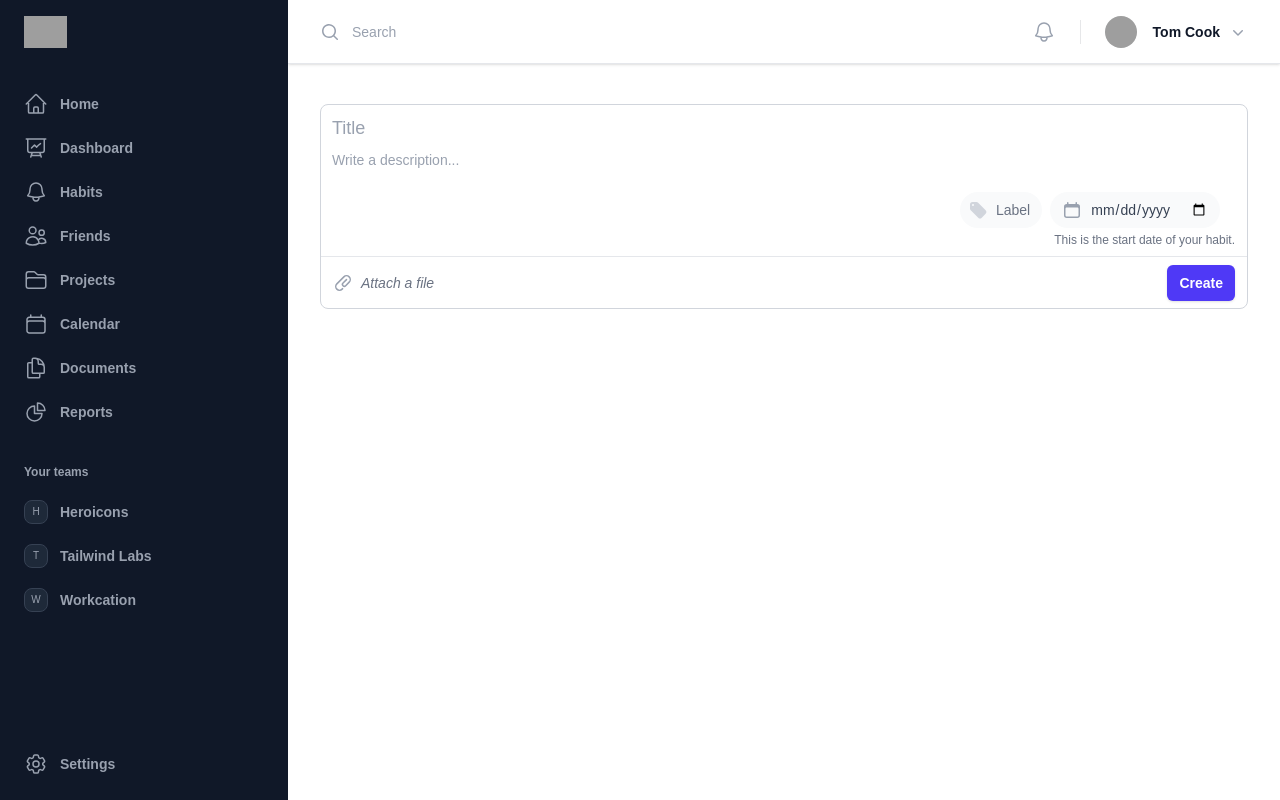
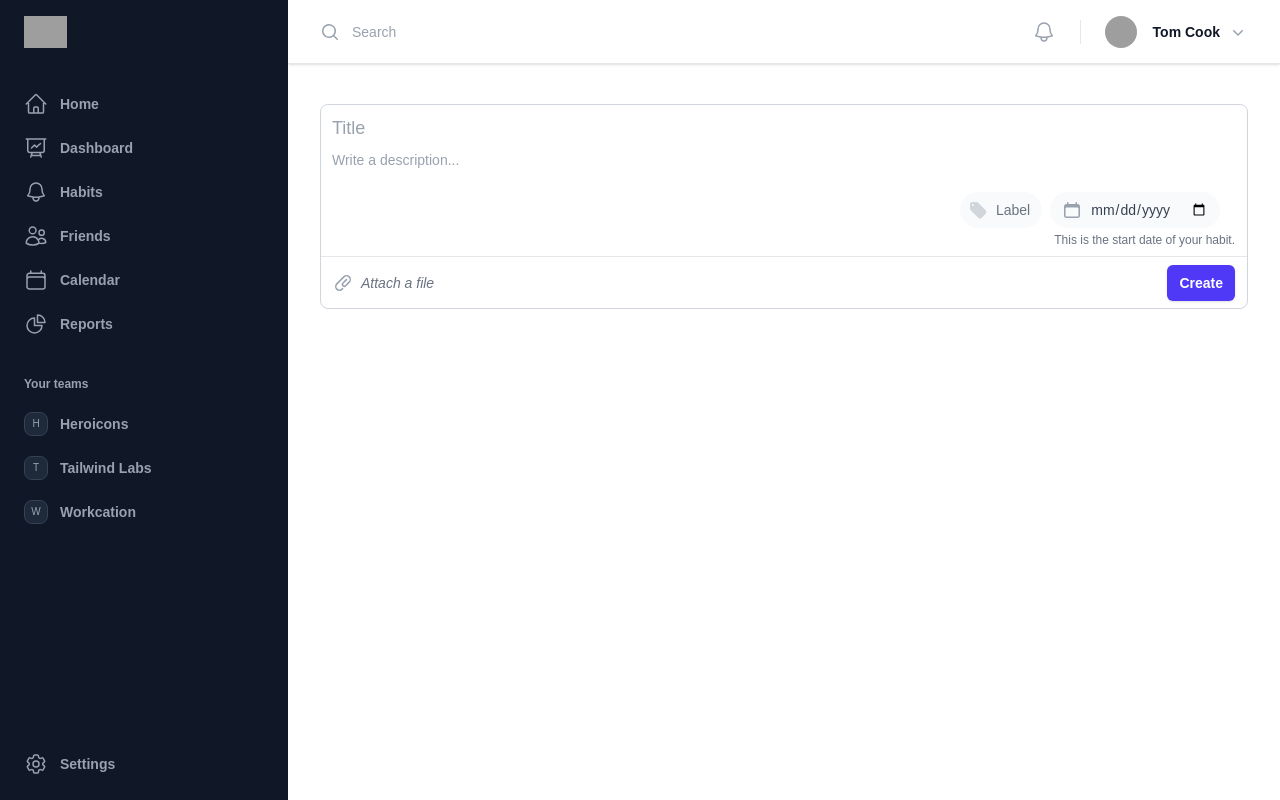
Before and after one commit to Leorev01/ProductivityApp2.0, a Next.js app: page /dashboard/habits/add in a window 1280 px wide. Built offline with nearby package versions, Linux system fonts and the light colour scheme; grey boxes are pictures that could not be loaded.

Commit message:
Removes some sidebar sections

```diff
--- a/app/(auth)/dashboard/layout.tsx
+++ b/app/(auth)/dashboard/layout.tsx
@@ -20,8 +20,6 @@ import {
   CalendarIcon,
   ChartPieIcon,
   Cog6ToothIcon,
-  DocumentDuplicateIcon,
-  FolderIcon,
   HomeIcon,
   UsersIcon,
   XMarkIcon,
@@ -33,9 +31,7 @@ const navigation = [
   { name: 'Dashboard', icon: PresentationChartLineIcon, href: '/dashboard' },
   { name: 'Habits', icon: BellIcon, href: '/dashboard/habits' },
   { name: 'Friends', icon: UsersIcon, href: '/dashboard/friends' },
-  { name: 'Projects', icon: FolderIcon, href: '/dashboard/projects' },
   { name: 'Calendar', icon: CalendarIcon, href: '/dashboard/calendar' },
-  { name: 'Documents', icon: DocumentDuplicateIcon, href: '/dashboard/documents' },
   { name: 'Reports', icon: ChartPieIcon, href: '/dashboard/reports' },
 ]
 
```
